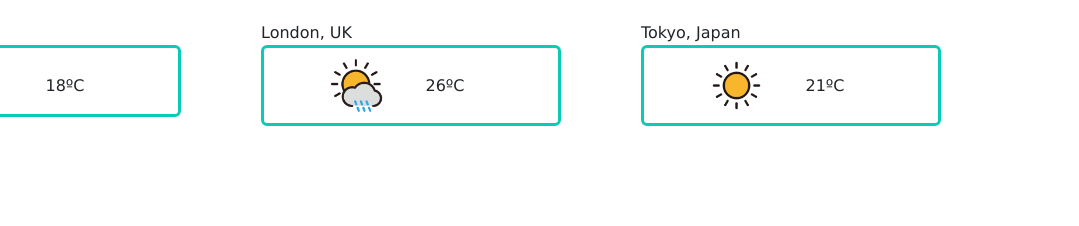
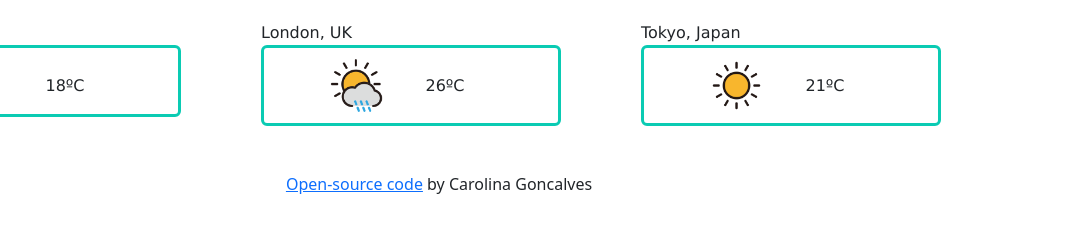
Before and after one commit to CarolinaGoncalves789/weather-app, a plain HTML site: page index.html in a window 1280 px wide. Shown: the part 1753-1979 px from the top of the page, 201-1280 px from the left. Before the commit the page ends 1895 px from the top, so only its background shows below. Drawn offline with nearby package versions, Linux system fonts and the light colour scheme.

Commit message:
Added the open-source code link
Added the link in html
Added styling to the link on css

```diff
--- a/index.html
+++ b/index.html
@@ -357,4 +357,7 @@
     </div>
     <script src="src/index.js"></script>
   </body>
+  <div class="open-source">
+    <a href="">Open-source code</a> by Carolina Goncalves
+  </div>
 </html>
--- a/src/styles.css
+++ b/src/styles.css
@@ -55,6 +55,12 @@ button {
   position: relative;
   left: 1127px;
 }
+.open-source {
+  text-align: center;
+  padding: 10px;
+  margin: 20px auto;
+}
+
 div.col-4 {
   font-weight: 300;
   font-size: 16px;
```
